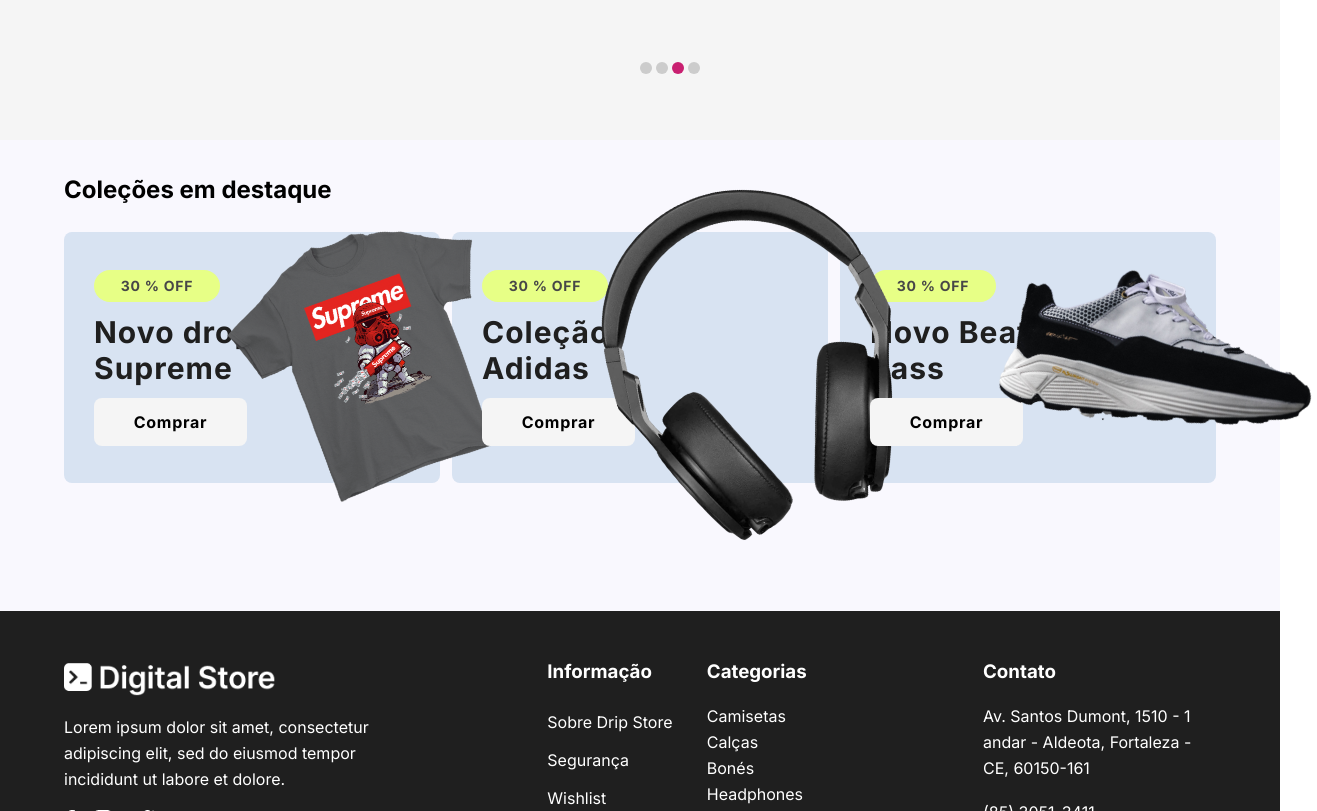
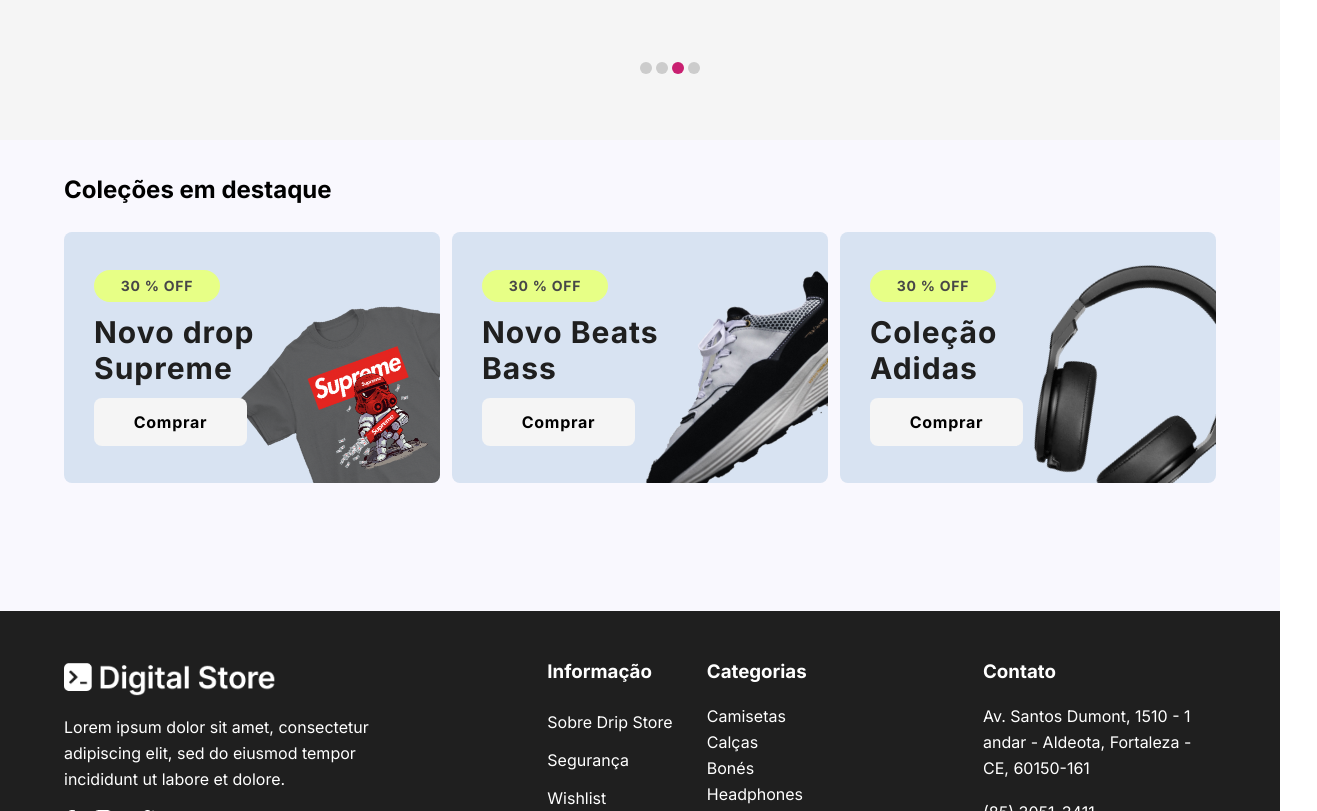
Before and after one commit to PedroAloonso/Digital-College-FullStack, a React (Vite) app in the folder Aula01/: page / in a window 1280 px wide. Shown: the part 700-1511 px from the top of the page, 1317 px wide, since content can reach past the window. Built offline with nearby package versions, Linux system fonts and the light colour scheme.

Commit message:
chore: finish featured collections top side

```diff
--- a/Aula01/src/components/FeaturedCollections/FeaturedCollections.jsx
+++ b/Aula01/src/components/FeaturedCollections/FeaturedCollections.jsx
@@ -1,8 +1,8 @@
 import style from "./FeaturedCollections.module.css";
 import FeaturedCollectionsCard from "../FeaturedCollectionsBanner/FeaturedCollectionsCard";
-import t_shirt from "/src/assets/img/featuredCollections/t-shirt.png"
-import headphone from "/src/assets/img/featuredCollections/headphone.png"
-import tenis from "/src/assets/img/featuredCollections/tenis.png"
+import t_shirt from "/src/assets/img/featuredCollections/t-shirt.png";
+import headphone from "/src/assets/img/featuredCollections/headphone.png";
+import tenis from "/src/assets/img/featuredCollections/tenis.png";
 
 export default function FeaturedCollections() {
     return (
@@ -10,9 +10,51 @@
             <div className={style.featuredCollectionsTop}>
                 <h1>Coleções em destaque</h1>
                 <div>
-                    <FeaturedCollectionsCard title={"Novo drop Supreme"} image={t_shirt} />
-                    <FeaturedCollectionsCard title={"Coleção Adidas"} image={headphone} />
-                        <FeaturedCollectionsCard title={"Novo Beats Bass"} image={tenis} />
+                    <FeaturedCollectionsCard
+                        title={"Novo drop Supreme"}
+                        image={t_shirt}
+                        imagePosition={{
+                            top: "30%",
+                            right: "none",
+                            bottom: "none",
+                            left: "none",
+                        }}
+                        imageSize={{
+                            width: "auto",
+                            height: "236px",
+                        }}
+                        imageRotation={"-20deg"}
+                    />
+                    <FeaturedCollectionsCard
+                        title={"Novo Beats Bass"}
+                        image={tenis}
+                        imagePosition={{
+                            top: "20%",
+                            right: "-45%",
+                            botton: "none",
+                            left: "none",
+                        }}
+                        imageSize={{
+                            width: "263px",
+                            height: "200px",
+                        }}
+                        imageRotation={`-10deg`}
+                    />
+                    <FeaturedCollectionsCard
+                        title={"Coleção Adidas"}
+                        image={headphone}
+                        imagePosition={{
+                            top: "none",
+                            right: "none",
+                            bottom: "-10%",
+                            left: "none",
+                        }}
+                        imageSize={{
+                            width: "auto",
+                            height: "250px",
+                        }}
+                        imageRotation={"30deg"}
+                    />
                 </div>
             </div>
             <div className={style.featuredCollectionsBotton}></div>
--- a/Aula01/src/components/FeaturedCollectionsBanner/FeaturedCollectionsCard.jsx
+++ b/Aula01/src/components/FeaturedCollectionsBanner/FeaturedCollectionsCard.jsx
@@ -1,6 +1,24 @@
 import style from "./FeaturedCollectionsCard.module.css";
 
-export default function FeaturedCollectionsCard({ title, image}) {
+export default function FeaturedCollectionsCard({
+    title,
+    image,
+    imagePosition,
+    imageSize,
+    imageRotation,
+}) {
+    const customStyle = {
+        width: imageSize.width,
+        height: imageSize.height,
+
+        position: 'absolute',
+        top: imagePosition.top,
+        right: imagePosition.right,
+        bottom: imagePosition.bottom,
+        left: imagePosition.left,
+
+        transform: `rotate(${imageRotation})`,
+    };
     return (
         <div className={style.container}>
             <div className={style.infoContainer}>
@@ -9,7 +27,7 @@
                 <button className={style.buyBtn}>Comprar</button>
             </div>
             <div className={style.imgContainer}>
-        <img src={image} alt="" />
+                <img src={image} style={customStyle} alt="" />
             </div>
         </div>
     );
--- a/Aula01/src/components/FeaturedCollectionsBanner/FeaturedCollectionsCard.module.css
+++ b/Aula01/src/components/FeaturedCollectionsBanner/FeaturedCollectionsCard.module.css
@@ -6,10 +6,10 @@
     background-color: rgba(216, 227, 242, 1);
 
     border-radius: 8px;
+    overflow: hidden;
 }
 
 .infoContainer {
-
     display: flex;
     flex-direction: column;
     justify-content: center;
@@ -39,8 +39,7 @@
     font-weight: 700;
     line-height: 36px;
     letter-spacing: 1px;
-text-align: left;
-
+    text-align: left;
 
     color: var(--dark-gray);
 }
@@ -60,6 +59,8 @@
     line-height: 24px;
     letter-spacing: 0.75px;
     text-align: center;
+
+    z-index: 2;
 }
 
 .imgContainer {
@@ -69,10 +70,11 @@
     display: flex;
     align-items: center;
     justify-content: center;
+    position: relative;
 }
 
 .imgContainer > img {
-    width: 200%;
-
-    transform: rotate(-20deg)
+    width: 100%;
+    position: absolute;
+    z-index: 1;
 }
--- a/Aula01/src/containers/Home/home.module.css
+++ b/Aula01/src/containers/Home/home.module.css
@@ -79,4 +79,5 @@
     display: flex;
     flex-direction: column;
 
+    z-index: 2;
 }
```
Also changed, not shown: Aula01/src/assets/img/featuredCollections/tenis.png. Lines whose indentation alone changed are shown as unchanged.
